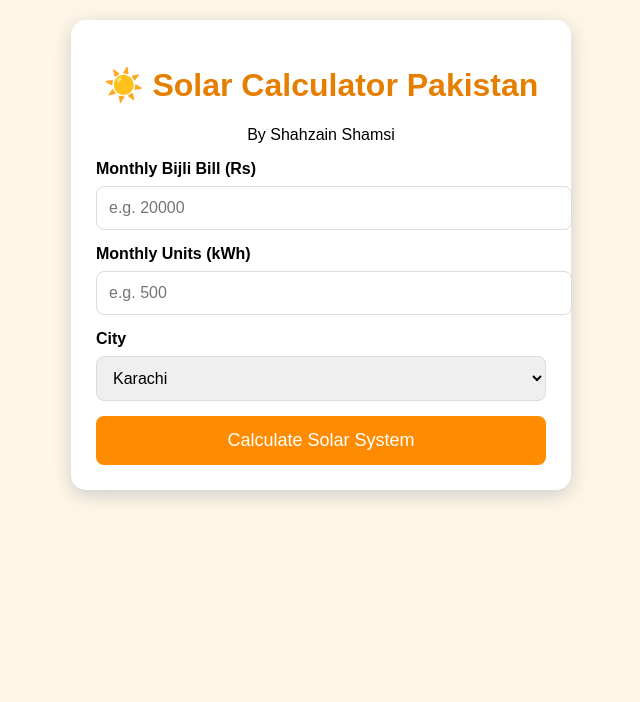
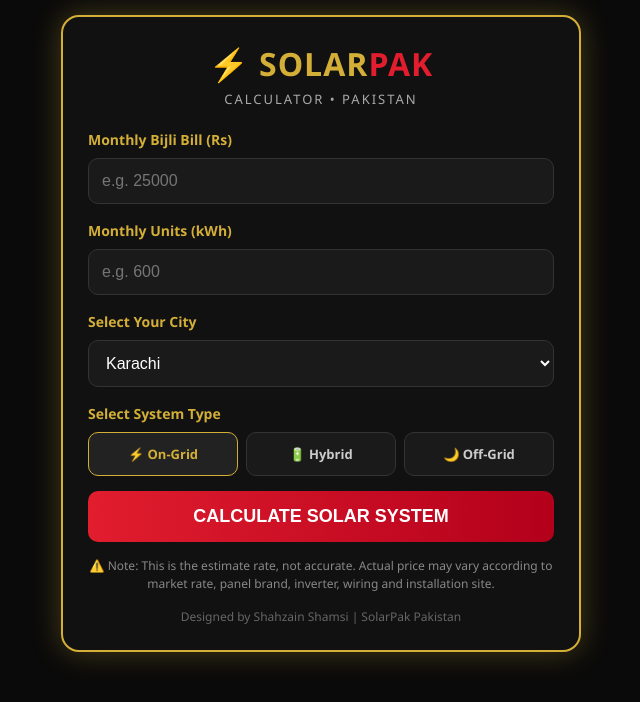
Before and after one commit to shahzainsss/solar-calculator-pakistan, a plain HTML site: page index.html in a window 1280 px wide. Shown: the whole page, without its empty margins (319-959 px from the left). Drawn offline with Linux system fonts and the light colour scheme.

Commit message:
Update index.html

```diff
--- a/index.html
+++ b/index.html
@@ -3,64 +3,127 @@
 <head>
 <meta charset="UTF-8">
 <meta name="viewport" content="width=device-width, initial-scale=1.0">
-<title>Solar Calculator Pakistan</title>
+<title>Solar Calculator Pakistan | Shahzain Usman</title>
 <style>
-body{font-family:Arial;background:#fff7e6;margin:0;padding:20px}
-.box{max-width:450px;margin:auto;background:white;padding:25px;border-radius:15px;box-shadow:0 5px 20px #ccc}
-h1{text-align:center;color:#e67e00}
-label{font-weight:bold}
-input,select{width:100%;padding:12px;margin:8px 0 15px 0;border:1px solid #ddd;border-radius:8px;font-size:16px}
-button{width:100%;padding:14px;background:#ff8c00;color:white;border:none;border-radius:8px;font-size:18px;cursor:pointer}
-.result{margin-top:20px;background:#e8f8e8;padding:15px;border-radius:10px;display:none}
-.result p{margin:6px 0;font-size:17px}
+*{box-sizing:border-box}
+body{font-family:'Segoe UI',Arial;background:#0a0a0a;margin:0;padding:15px;color:#fff}
+.box{max-width:520px;margin:auto;background:#111;border:2px solid #d4af37;padding:25px;border-radius:18px;box-shadow:0 0 30px rgba(212,175,55,0.3)}
+.logo{text-align:center;margin-bottom:5px}
+.logo h1{margin:0;font-size:32px;color:#d4af37;letter-spacing:1px}
+.logo h1 span{color:#e11d2e}
+.logo p{color:#aaa;font-size:13px;margin:5px 0 20px 0;letter-spacing:2px}
+label{font-weight:bold;color:#d4af37;font-size:14px}
+input,select{width:100%;padding:13px;margin:8px 0 15px 0;border:1px solid #333;background:#1a1a1a;color:white;border-radius:10px;font-size:16px}
+select option{background:#111}
+.sys{display:flex;gap:8px;margin:8px 0 15px 0}
+.sys label{flex:1;text-align:center;background:#1a1a1a;border:1px solid #333;padding:12px 5px;border-radius:10px;cursor:pointer;font-size:13px;color:#ccc}
+.sys input{display:none}
+.sys input:checked + span{color:#d4af37}
+.sys label:has(input:checked){border-color:#d4af37;background:#222}
+button{width:100%;padding:15px;background:linear-gradient(90deg,#e11d2e,#b3001b);color:white;border:none;border-radius:10px;font-size:18px;font-weight:bold;cursor:pointer}
+button:hover{opacity:0.9}
+.result{margin-top:20px;background:#1a1a1a;border:1px solid #d4af37;padding:18px;border-radius:12px;display:none}
+.result h3{color:#d4af37;margin-top:0;text-align:center}
+.result p{margin:8px 0;font-size:16px;display:flex;justify-content:space-between;border-bottom:1px dashed #333;padding-bottom:6px}
+.result p b{color:#fff}
+.result p span{color:#d4af37;font-weight:bold}
+.note{margin-top:15px;text-align:center;font-size:12px;color:#888;line-height:1.5}
+.footer{text-align:center;margin-top:15px;font-size:12px;color:#666}
 </style>
 </head>
 <body>
 <div class="box">
-<h1>☀️ Solar Calculator Pakistan</h1>
-<p style="text-align:center">By Shahzain Shamsi</p>
+<div class="logo">
+<h1>⚡ SOLAR<span>PAK</span></h1>
+<p>CALCULATOR • PAKISTAN</p>
+</div>
 
 <label>Monthly Bijli Bill (Rs)</label>
-<input type="number" id="bill" placeholder="e.g. 20000">
+<input type="number" id="bill" placeholder="e.g. 25000">
 
 <label>Monthly Units (kWh)</label>
-<input type="number" id="units" placeholder="e.g. 500">
+<input type="number" id="units" placeholder="e.g. 600">
 
-<label>City</label>
+<label>Select Your City</label>
 <select id="city">
 <option value="5.5">Karachi</option>
 <option value="5.2">Lahore</option>
 <option value="5.0">Islamabad</option>
+<option value="5.1">Rawalpindi</option>
 <option value="5.8">Quetta</option>
 <option value="5.3">Hyderabad</option>
+<option value="5.4">Multan</option>
+<option value="5.3">Faisalabad</option>
+<option value="5.2">Peshawar</option>
+<option value="4.8">Abbottabad</option>
+<option value="5.0">Mardan</option>
+<option value="5.1">Swat</option>
+<option value="5.6">Sukkur</option>
+<option value="5.5">Larkana</option>
+<option value="5.4">Bahawalpur</option>
+<option value="5.2">Sialkot</option>
+<option value="5.2">Gujranwala</option>
+<option value="5.1">Sargodha</option>
+<option value="5.6">Rahim Yar Khan</option>
+<option value="5.7">Jacobabad</option>
+<option value="5.0">Murree</option>
+<option value="4.9">Gilgit</option>
+<option value="5.2">Skardu</option>
+<option value="5.0">Muzaffarabad</option>
+<option value="5.3">Dera Ghazi Khan</option>
+<option value="5.4">Dera Ismail Khan</option>
+<option value="5.2">Jhelum</option>
+<option value="5.1">Attock</option>
+<option value="5.3">Sahiwal</option>
+<option value="5.4">Okara</option>
 </select>
 
-<button onclick="calculate()">Calculate Solar System</button>
+<label>Select System Type</label>
+<div class="sys">
+<label><input type="radio" name="type" value="ongrid" checked><span>⚡ On-Grid</span></label>
+<label><input type="radio" name="type" value="hybrid"><span>🔋 Hybrid</span></label>
+<label><input type="radio" name="type" value="offgrid"><span>🌙 Off-Grid</span></label>
+</div>
+
+<button onclick="calculate()">CALCULATE SOLAR SYSTEM</button>
 
 <div class="result" id="result">
-<p><b>Recommended System:</b> <span id="kw"></span> kW</p>
-<p><b>Solar Panels Needed:</b> <span id="panels"></span> Panels (585W)</p>
-<p><b>Estimated Cost:</b> Rs <span id="cost"></span></p>
-<p><b>Monthly Saving:</b> Rs <span id="saving"></span></p>
-<p><b>Payback Time:</b> <span id="payback"></span> Years</p>
+<h3 id="sysName">Your Solar Plan</h3>
+<p><b>Recommended System:</b> <span id="kw"></span></p>
+<p><b>Solar Panels (585W):</b> <span id="panels"></span></p>
+<p><b>Inverter Size:</b> <span id="inv"></span></p>
+<p><b>Estimated Cost:</b> <span id="cost"></span></p>
+<p><b>Monthly Saving:</b> <span id="saving"></span></p>
+<p><b>Payback Time:</b> <span id="payback"></span></p>
 </div>
+
+<p class="note">⚠️ Note: This is the estimate rate, not accurate. Actual price may vary according to market rate, panel brand, inverter, wiring and installation site.</p>
+<div class="footer">Designed by Shahzain Shamsi | SolarPak Pakistan</div>
 </div>
 
 <script>
 function calculate(){
 let bill = document.getElementById('bill').value;
 let units = document.getElementById('units').value;
-if(!bill || !units){alert('Bill aur Units dalo bhai!');return;}
+let type = document.querySelector('input[name="type"]:checked').value;
+if(!bill || !units){alert('Bhai pehle Bill aur Units dalo!');return;}
 let kw = (units / 120).toFixed(1);
 let panels = Math.ceil(kw * 1000 / 585);
-let cost = Math.round(kw * 210000);
-let saving = Math.round(bill * 0.90);
+let perKw = 185000;
+let sysName = "On-Grid System";
+if(type==="hybrid"){perKw=265000; sysName="Hybrid System (With Battery)";}
+if(type==="offgrid"){perKw=335000; sysName="Off-Grid System (Full Battery)";}
+let cost = Math.round(kw * perKw);
+let saving = Math.round(bill * 0.92);
+if(type==="offgrid") saving = Math.round(bill * 1.0);
 let payback = (cost / (saving*12)).toFixed(1);
-document.getElementById('kw').innerText = kw;
-document.getElementById('panels').innerText = panels;
-document.getElementById('cost').innerText = cost.toLocaleString();
-document.getElementById('saving').innerText = saving.toLocaleString();
-document.getElementById('payback').innerText = payback;
+document.getElementById('sysName').innerText = sysName;
+document.getElementById('kw').innerText = kw + " kW";
+document.getElementById('panels').innerText = panels + " Panels";
+document.getElementById('inv').innerText = Math.ceil(kw) + " kW";
+document.getElementById('cost').innerText = "Rs " + cost.toLocaleString();
+document.getElementById('saving').innerText = "Rs " + saving.toLocaleString();
+document.getElementById('payback').innerText = payback + " Years";
 document.getElementById('result').style.display='block';
 }
 </script>
```
